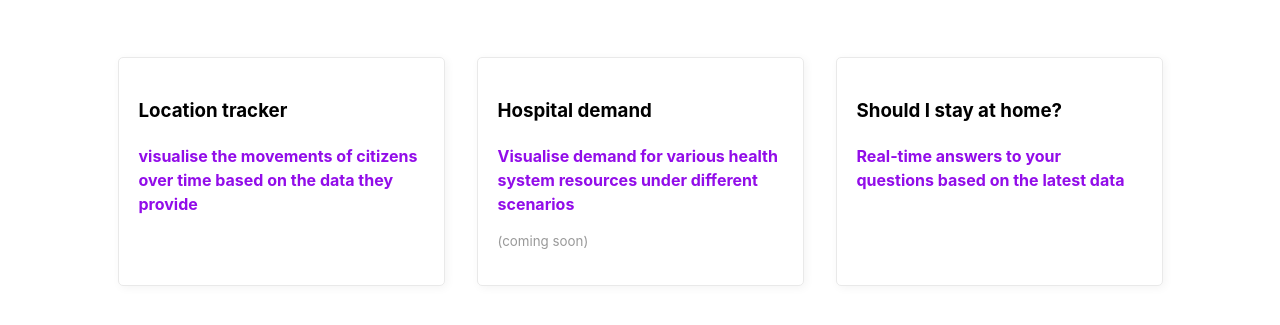
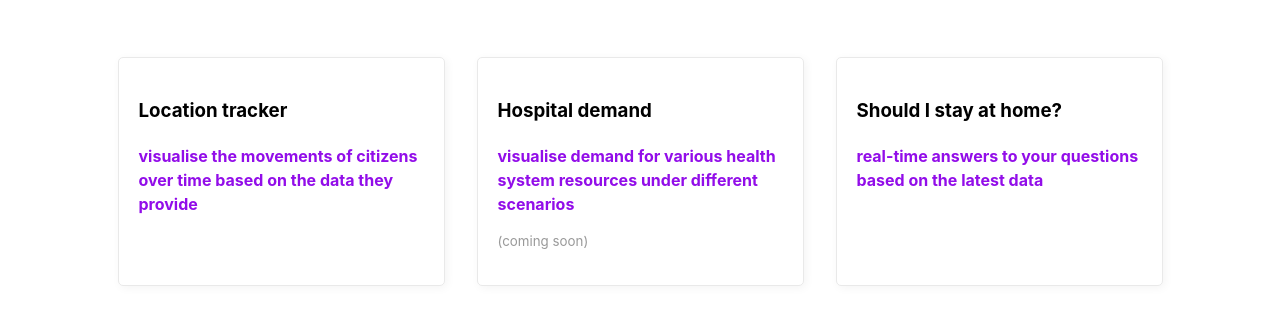
Before and after one commit to anu-act-health-covid19-support/vis-demos, a website: page index.html in a window 1280 px wide. Shown: the part 663-988 px from the top of the page. Drawn offline with Linux system fonts and the light colour scheme.

Commit message:
capitalisation

```diff
--- a/index.html
+++ b/index.html
@@ -42,7 +42,7 @@
           <h3>Hospital demand</h3>
           <a href="hospital-demand/index.html"
             ><p>
-              Visualise demand for various health system resources under
+              visualise demand for various health system resources under
               different scenarios
             </p></a
           >
@@ -52,7 +52,7 @@
           <h3>Should I stay at home?</h3>
           <a href="shouldistayathome/index.html"
           ><p>
-            Real-time answers to your questions based on the latest data
+            real-time answers to your questions based on the latest data
           </p></a
 			  >
         </aside>
```
